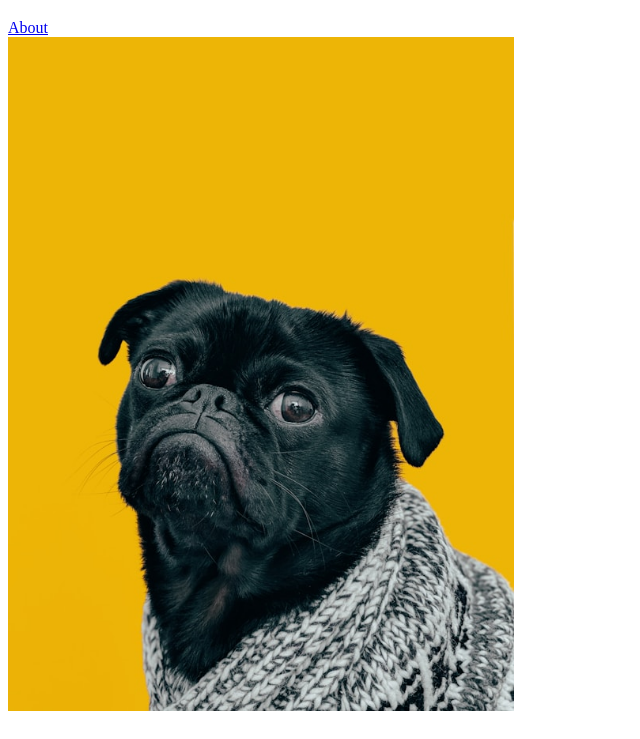
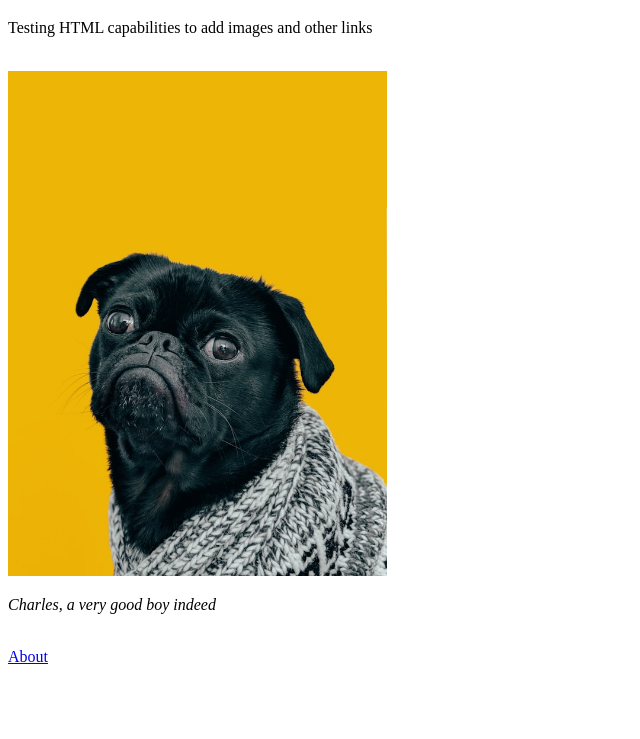
Before and after one commit to axelgiraldo3-code/odin-links-and-images, a plain HTML site: page index.html in a window 1280 px wide. Shown: the part 61-800 px from the top of the page, without its empty margins (0-640 px from the left). Drawn offline with Linux system fonts and the light colour scheme.

```diff
--- a/index.html
+++ b/index.html
@@ -7,7 +7,11 @@
 </head>
 <body>
     <h1>Homepage</h1>
-    <a href="./pages/about.html">About</a><br>
-    <img src="./images/charlesdeluvio-Mv9hjnEUHR4-unsplash.jpg" alt="Foto de Charles Deluvio" width="40%">
+    <p>Testing HTML capabilities to add images and other links</p>
+    <br>
+    <img src="./images/charlesdeluvio-Mv9hjnEUHR4-unsplash.jpg" alt="Charles Deluvio's Picture" width="30%"><br>
+    <p><i>Charles, a very good boy indeed</i></p>
+    <br>
+    <a href="./pages/about.html">About</a>
 </body>
 </html>
```
Also changed, not shown: pages/about.html (+1 -1 lines).
